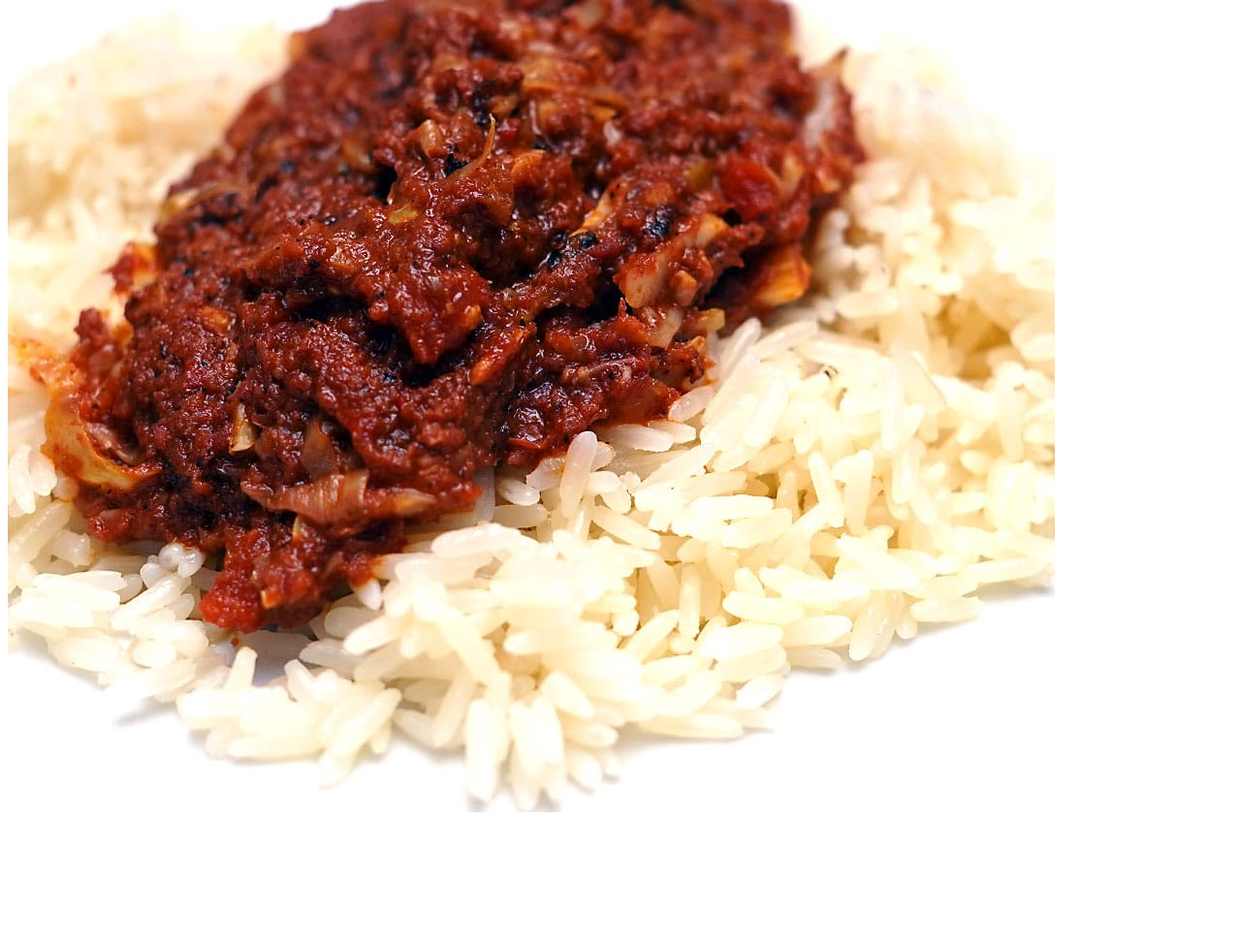
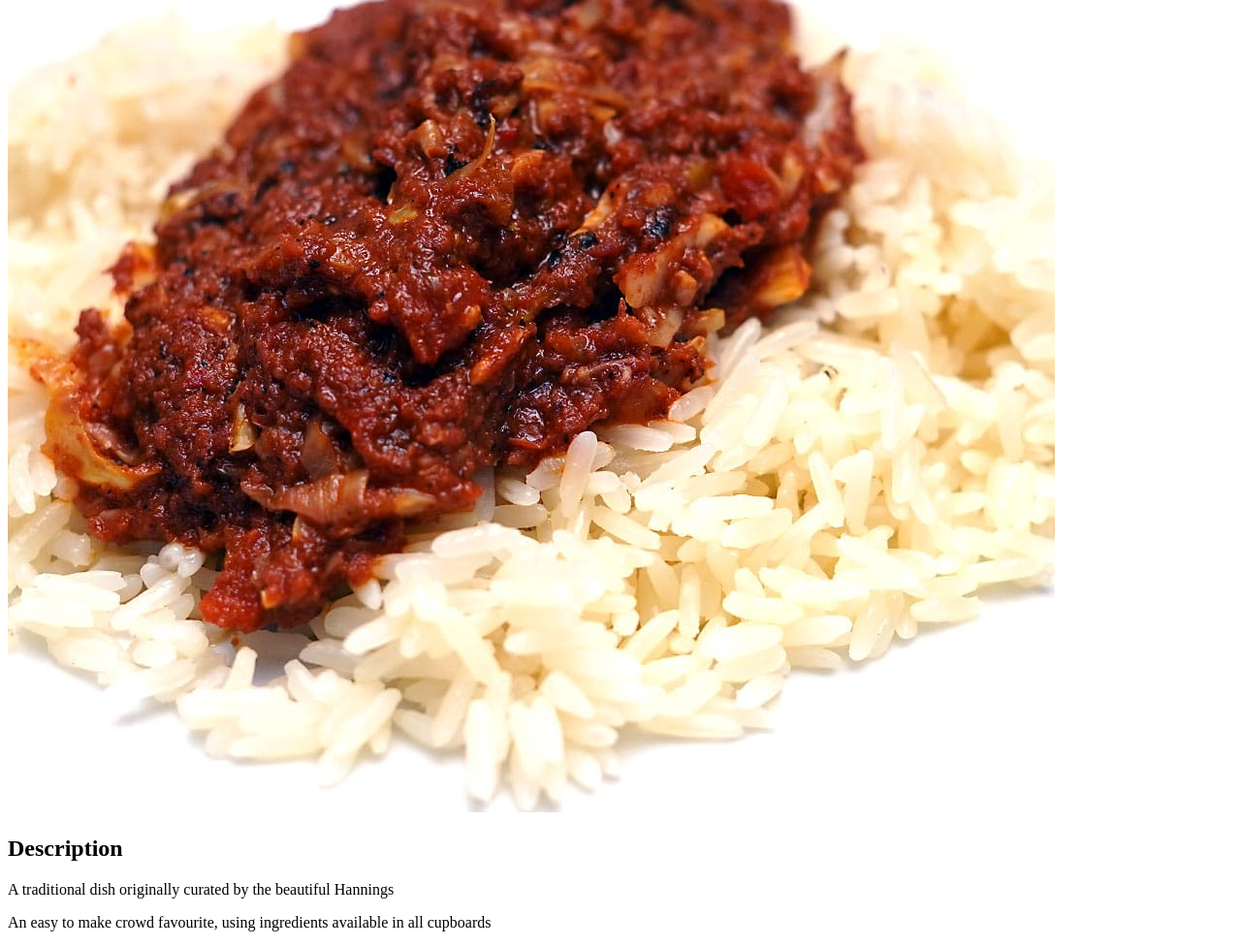
Before and after one commit to J-Revo/odin-recipes, a plain HTML site: page recipes/cornedbeefandrice.html in a window 1280 px wide. Shown: the part 322-1299 px from the top of the page at 97% size. Before the commit the page ends 1172 px from the top, so only its background shows below. Drawn offline with Linux system fonts and the light colour scheme.

Commit message:
Add alt text for cornedbeef image and added description para

```diff
--- a/recipes/cornedbeefandrice.html
+++ b/recipes/cornedbeefandrice.html
@@ -9,6 +9,10 @@
 
 <body>
     <h1>Corned Beef and Rice</h1>
-    <img src="../img/cornedbeef.jpg">
+    <img src="../img/cornedbeef.jpg" alt="A lovely image of corned beef and rice">
+
+    <h2>Description</h2>
+    <p>A traditional dish originally curated by the beautiful Hannings</p>
+    <p>An easy to make crowd favourite, using ingredients available in all cupboards</p>
 </body>
 </html>
```
